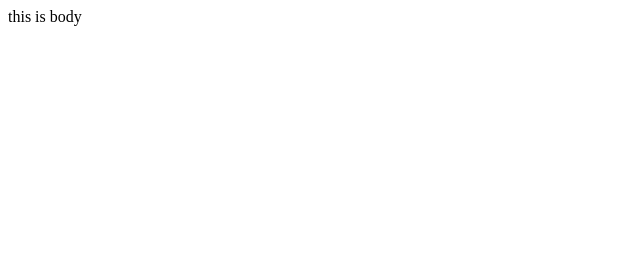
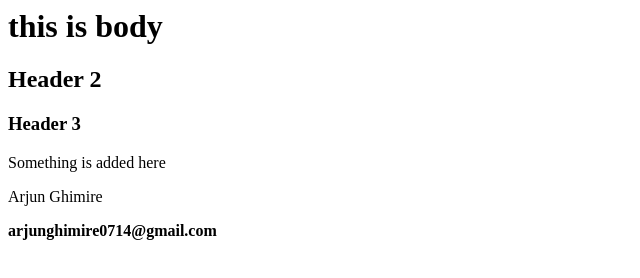
Before and after one commit to Ranishmhr/webdevelopmentRanish, a plain HTML site: page index.html in a window 1280 px wide. Shown: the whole page, without its empty margins (0-640 px from the left). Drawn offline with Linux system fonts and the light colour scheme.

Commit message:
Add contact information

```diff
--- a/index.html
+++ b/index.html
@@ -1,7 +1,13 @@
 <html>
-<head><title>Ranish Maharjan</title>
-</head>
-<body>
-this is body
-</body>
+  <head>
+    <title>Ranish Maharjan</title>
+  </head>
+  <body>
+    <h1>this is body</h1>
+    <h2>Header 2</h2>
+    <h3>Header 3</h3>
+    <p>Something is added here</p>
+    <p>Arjun Ghimire</p>
+    <b>arjunghimire0714@gmail.com</b>
+  </body>
 </html>
```
